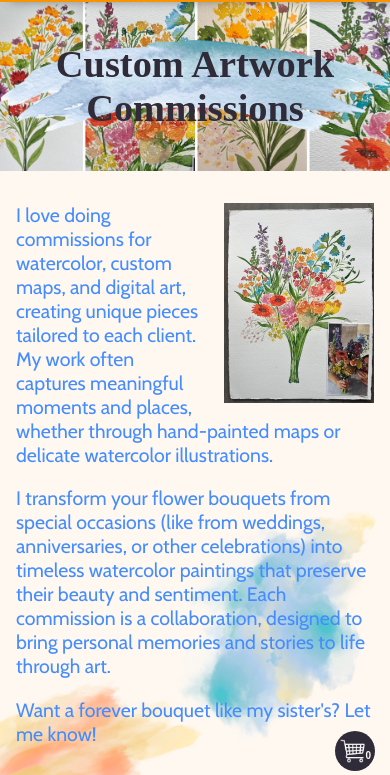
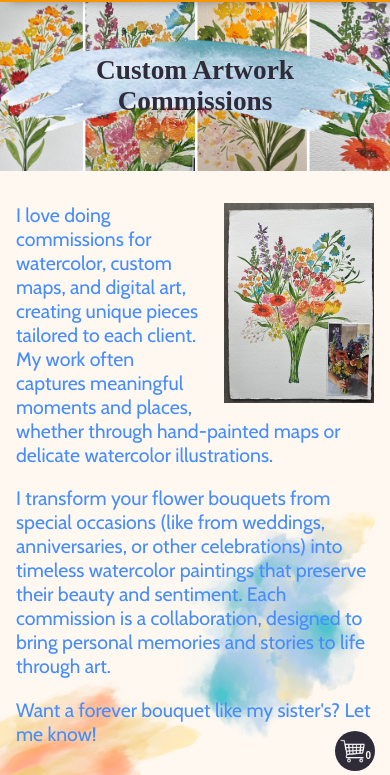
Before and after one commit to mattfanuka/botaniqgallery, a website: page commissions.html in a window 390 px wide. Shown: the part 58-833 px from the top of the page. Drawn offline with nearby package versions, Linux system fonts and the light colour scheme; a web font is replaced by a local one.

Commit message:
Add files via upload

```diff
--- a/public/css/commstyles.css
+++ b/public/css/commstyles.css
@@ -188,6 +188,7 @@ a {
 }
 
 .bouquet-wrapper {
+    flex: 0;
     float: right;
     height: 400px;
     margin: 0 0 0 1rem;
@@ -396,6 +397,10 @@ a {
         flex-direction: column;
     }
 
+    .shadow h1 {
+        font-size: clamp(15px, 7vw, 30px);
+    }
+
     #name {
         box-sizing: border-box;
         font-size: 15px;
```
